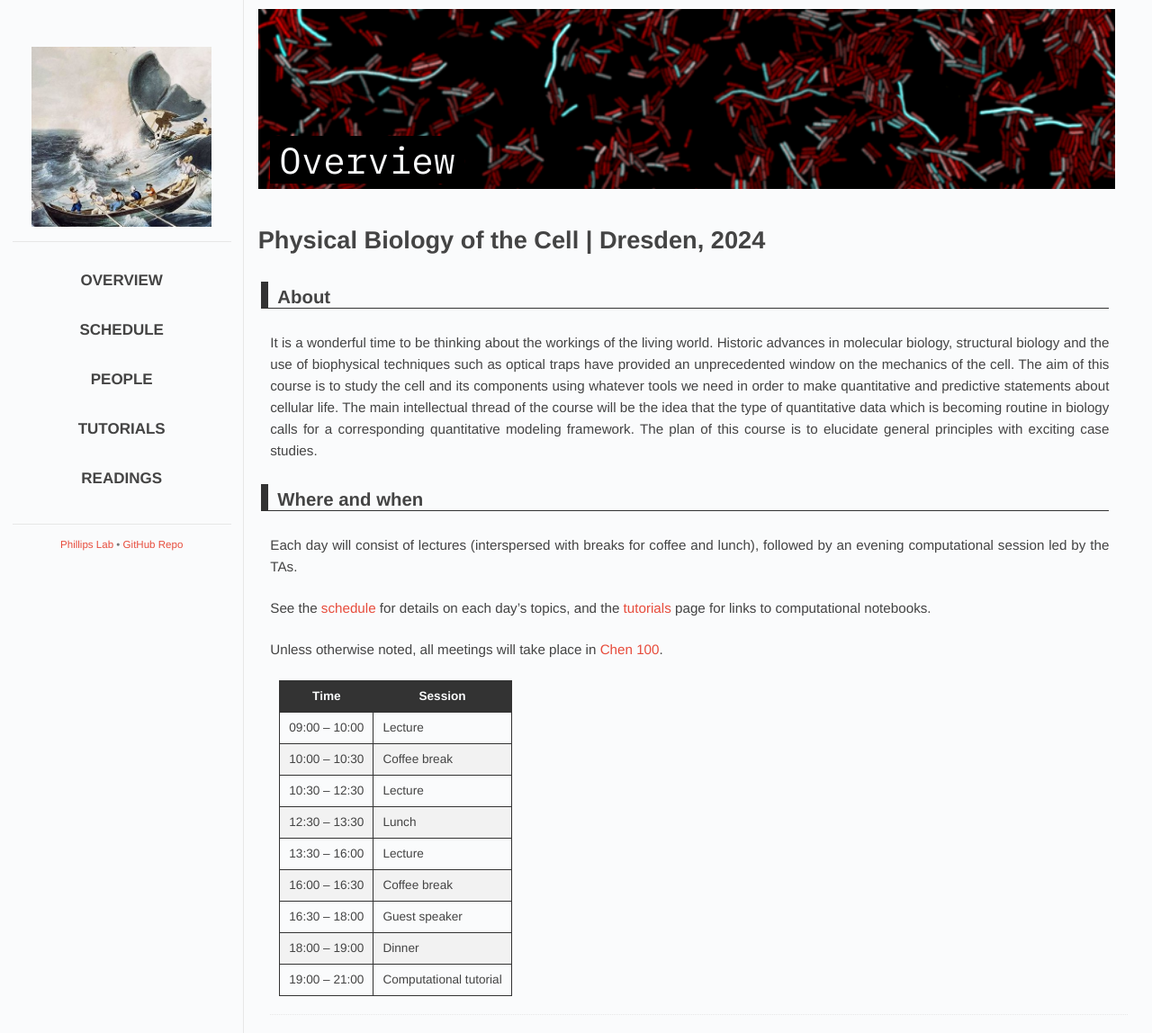
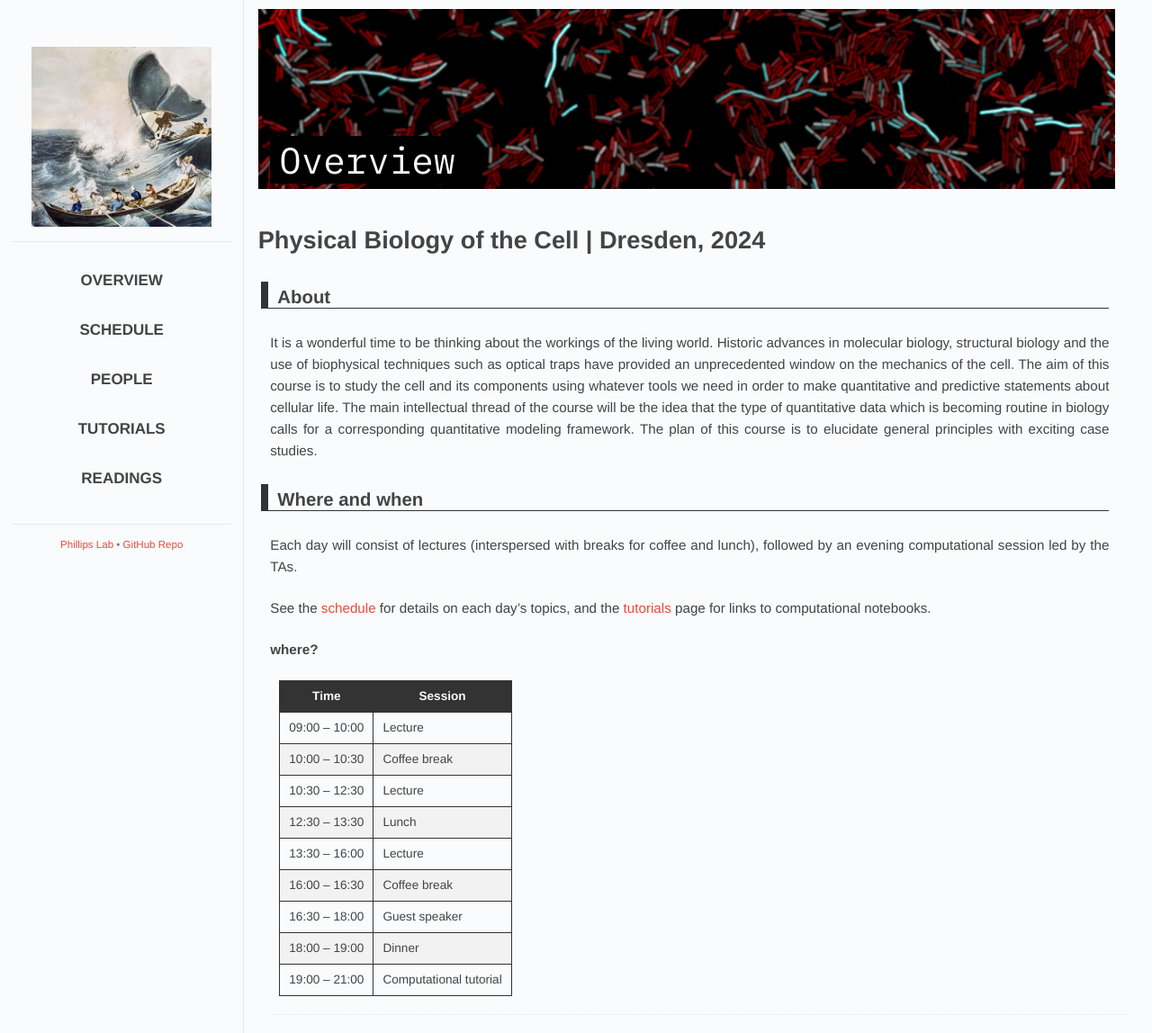
Before and after one commit to RPGroup-PBoC/mpi-pboc, a Jekyll site: the page built from 2024/overview.md, in a window 1280 px wide. Shown: the whole page at 90% size. Built offline with Jekyll 4.4.1, drawn with Linux system fonts in a browser that asks for light colours; some web fonts are replaced.

Commit message:
working!!! remove chen ref

```diff
--- a/2024/overview.md
+++ b/2024/overview.md
@@ -16,7 +16,7 @@ Each day will consist of lectures (interspersed with breaks for coffee and lunch
 
 See the [schedule]({{ site.baseurl }}/2024/schedule) for details on each day's topics, and the [tutorials]({{ site.baseurl }}/2024/tutorials) page for links to computational notebooks.
 
-Unless otherwise noted, all meetings will take place in [Chen 100](https://www.caltech.edu/map/campus/tianqiao-and-chrissy-chen-neuroscience-research-building).
+**where?**
 
 | Time | Session |
 | -- | -- |
```
